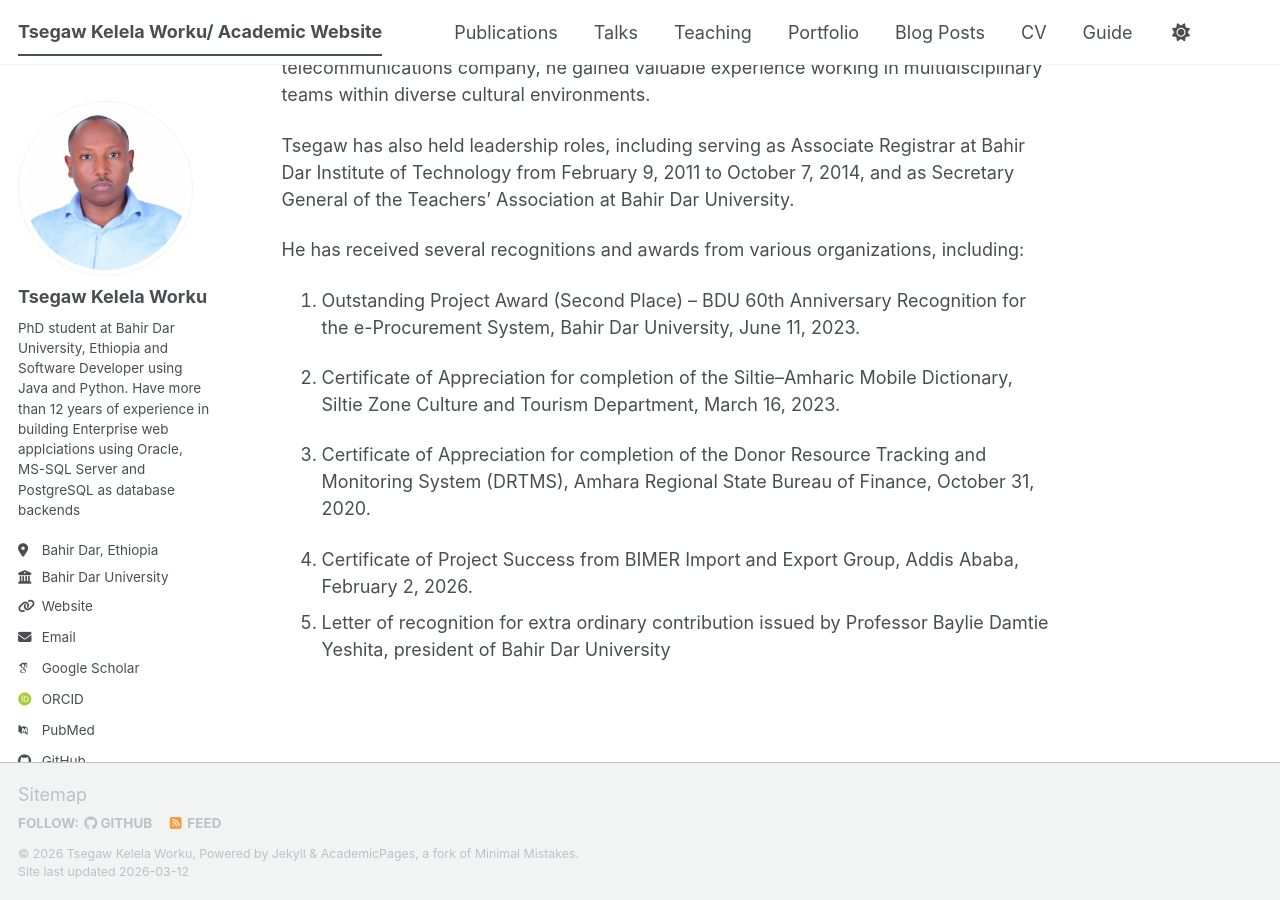
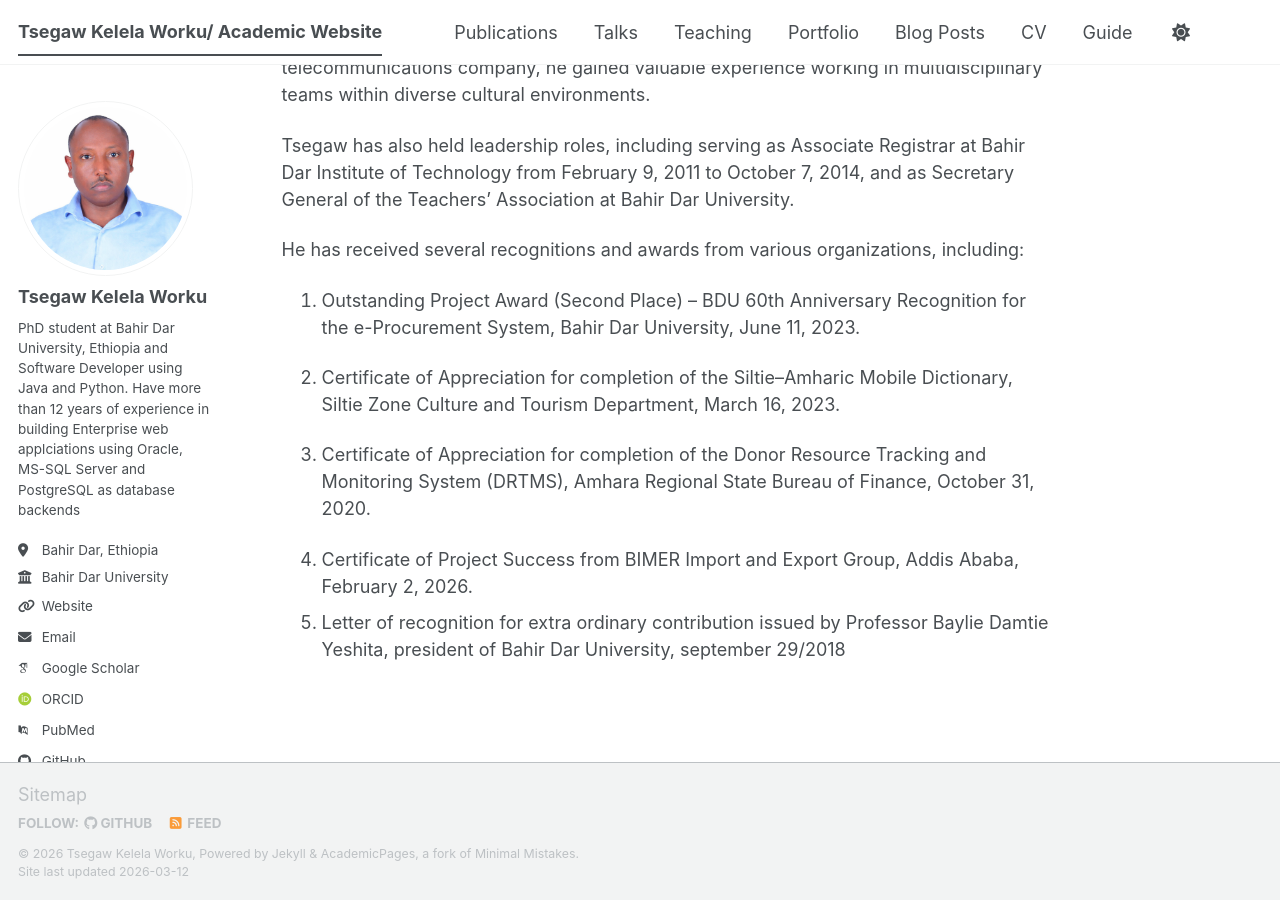
Before and after one commit to tsegaw-DS/tsegaw-DS.github.io, a Jekyll site: the page built from _pages/about.md, in a window 1280 px wide and 900 px high, scrolled down 564 px. Built offline with Jekyll 4.4.1, drawn with Linux system fonts in a browser that asks for light colours; some web fonts are replaced; a script bundle is joined from its source files by our own code; library files that are not in the unit come from our copies.

Commit message:
Update about.md

```diff
--- a/_pages/about.md
+++ b/_pages/about.md
@@ -26,4 +26,4 @@
 3. Certificate of Appreciation for completion of the Donor Resource Tracking and Monitoring System (DRTMS), Amhara Regional State Bureau of Finance, October 31, 2020.
 
 4. Certificate of Project Success from BIMER Import and Export Group, Addis Ababa, February 2, 2026.
-5. Letter of recognition for extra ordinary contribution issued by Professor Baylie Damtie Yeshita, president of Bahir Dar University
+5. Letter of recognition for extra ordinary contribution issued by Professor Baylie Damtie Yeshita, president of Bahir Dar University, september 29/2018
```
